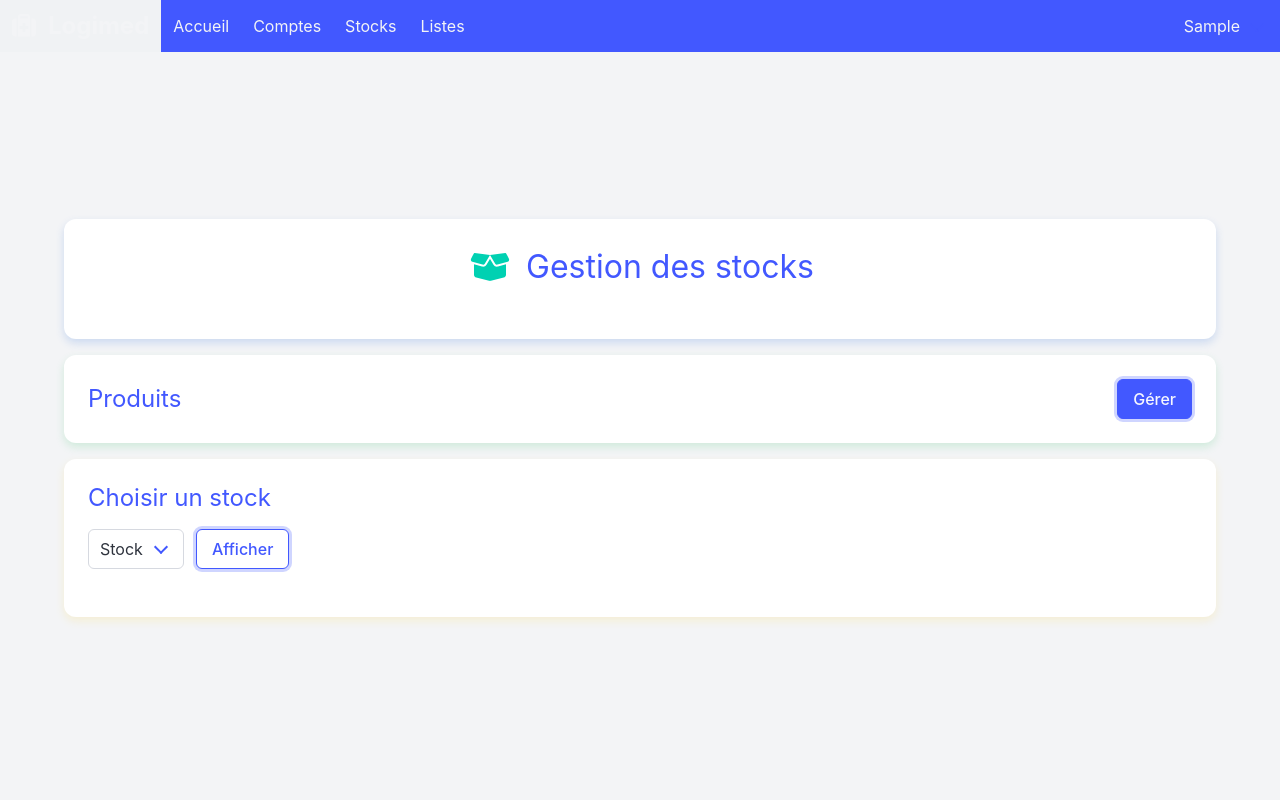
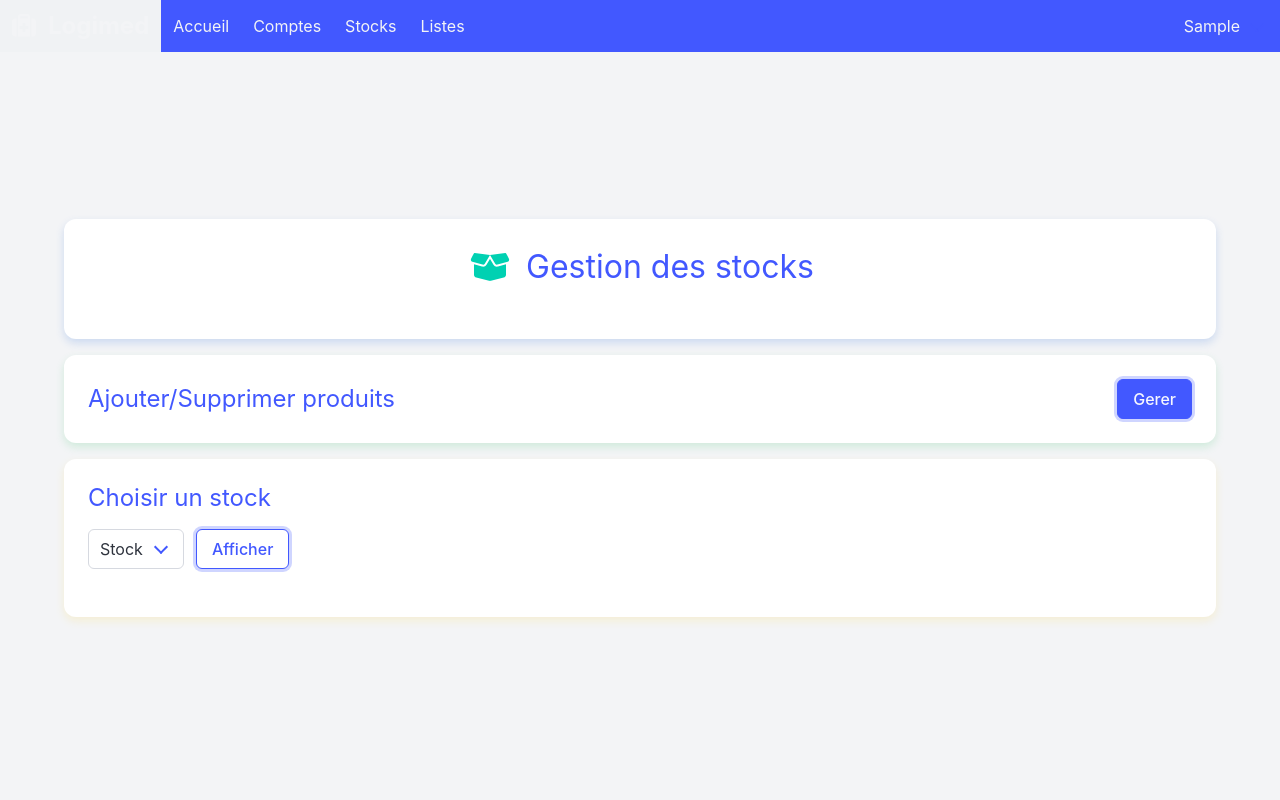
Before and after one commit to Rom5555/Application_FFR_finale, a Django app: page /admin_stock/display_produits/ in a window 1280 px wide. Run offline with Django 5.2, Linux system fonts and the light colour scheme; the visitor is signed in with stand-in values (Sample User, id 1); data that the repository does not hold is empty; some libraries are stand-ins or nearby versions.

Commit message:
Application_FFR_V9

```diff
--- a/admin_stock/templates/display_produits.html
+++ b/admin_stock/templates/display_produits.html
@@ -18,10 +18,10 @@
     <div class="card-content">
         <div class="columns is-vcentered">
             <div class="column">
-                <h2 class="subtitle is-4 has-text-link">Produits</h2>
+                <h2 class="subtitle is-4 has-text-link">Ajouter/Supprimer produits</h2>
             </div>
             <div class="column is-narrow">
-                <a href="{% url 'admin_stock:produit_list' %}" class="button is-link is-focused">Gérer</a>
+                <a href="{% url 'admin_stock:produit_list' %}" class="button is-link is-focused">Gerer</a>
             </div>
         </div>
     </div>
```
